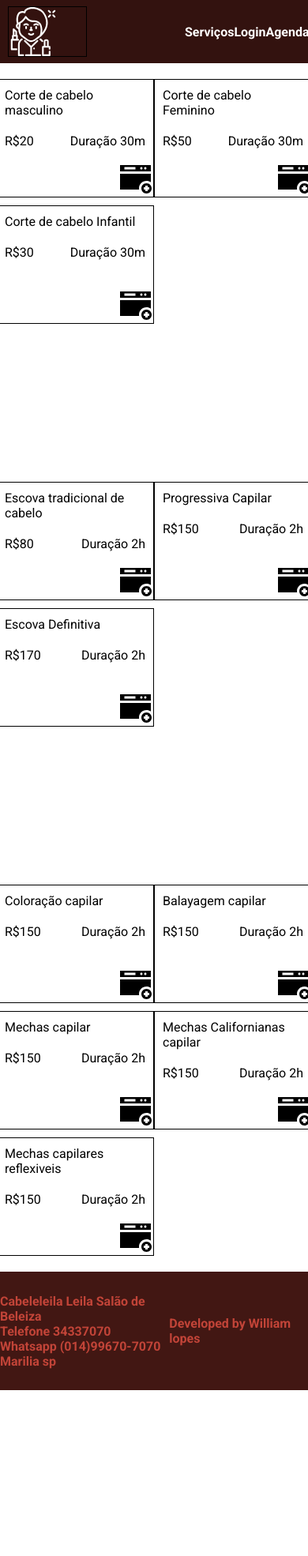
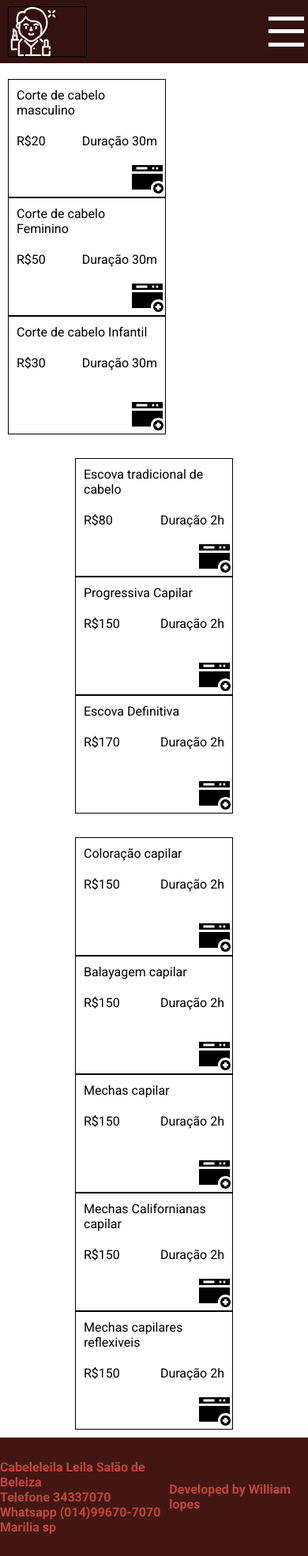
Before and after one commit to william-llima/testepraticodsin, a PHP site: page / in a window 390 px wide. Shown: the whole page at 79% size. Run offline with PHP 8.4, Linux system fonts and the light colour scheme; data comes from the database, SQL or seed files in the repository.

Commit message:
Atualizando

```diff
--- a/view/assets/css/style.css
+++ b/view/assets/css/style.css
@@ -8,7 +8,8 @@
 	max-width:1360px;
 	width:100vw;
 	height:100vh;
-	overflow-x:  hidden;
+	overflow-x: hidden;
+
 }
 :root{
 	--laranja:#C24438;
@@ -45,6 +46,7 @@ nav{
 #listitems{
 	width:40%;
 }
+
 #listitems ul{
 	list-style:none;
 	display:flex;
@@ -134,7 +136,7 @@ section{
 #section,#section2,#section3{
 	display: grid;
 	padding:10px;
-	grid-template-columns: 1fr 1fr;
+	grid-template-columns: repeat(2 ,1fr);
 	grid-template-rows: 1fr 1fr 1fr;
 }
 
@@ -163,3 +165,46 @@ section{
 	background-repeat:no-repeat;
 	background-size: contain;
 }
+
+
+#menuamb{
+	display:none;
+}
+
+@media(max-width:600px){
+		#listitems{
+			display: none;
+		}
+		#section{
+			width:100%;
+			overflow: hidden;
+		}
+		#img_categoria1,#img_categoria2,#img_categoria3{
+			display: none;
+		}
+		#section,#section2,#section3{
+	display: grid;
+	padding:10px;
+	grid-template-columns: repeat(auto-fit,minmax(100px,200px));
+	grid-template-rows: 1fr 1fr 1fr;
+	}
+
+	#box_categoria1,#box_categoria2,#box_categoria3{
+			height:auto
+
+	}
+
+	#menuamb{
+		width:50px;
+		height:50px;
+		border:solid black white;
+		display:flex;
+		flex-direction: column;
+		justify-content: space-around;
+	}
+	#menuamb div{
+		width:90%;
+		height:5px;
+		background-color: white;
+	}
+}
--- a/view/nav.php
+++ b/view/nav.php
@@ -9,6 +9,11 @@
 			<li><a href="/testepraticodsin/index.php?logout=true">Logout</a></li>
 		</ul>
 	</div>
+	<div id="menuamb">
+		<div></div>
+		<div></div>
+		<div></div>
+	</div>
 	<script>
 		a = document.querySelectorAll("a")
 
@@ -16,5 +21,34 @@
 		a[0].href="/testepraticodsin/index.php"
 		a[1].href="/testepraticodsin/view/login.php"
 		a[2].href="/testepraticodsin/view/agendamento.php"
+
+		var listitem=document.getElementById("listitems")
+		var menuamb=document.getElementById("menuamb")
+		var state="none"
+		menuamb.onclick=function(){
+
+			state=="block"?state="none":state="block"
+
+
+			listitem.style.display=state
+			listitem.style.position="absolute"
+			listitem.style.backgroundColor="black"
+			listitem.style.top="0"
+							listitem.style.zIndex="100"
+
+			listitem.style.bottom="0"
+
+			listitem.style.left="0"
+			listitem.style.width="60%"
+			listitem.querySelector("ul").style.flexDirection="column"
+
+			listitem.querySelector("ul").style.zIndex="100"
+			listitem.querySelector("ul").style.fontSize="23px"
+			listitem.querySelector("ul").style.marginTop="20px"
+			var list=listitem.querySelectorAll("ul li")
+			for(i=0; i < list.length; i++){
+				list[i].style.marginTop="30px"
+			}
+		}
 	</script>
 </div>
```
